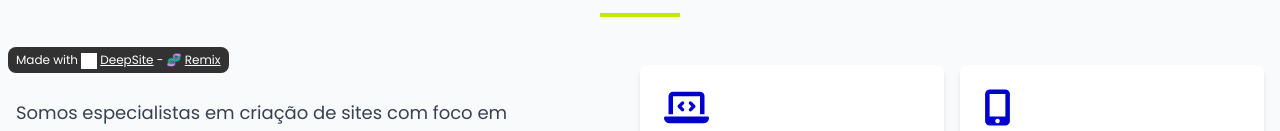
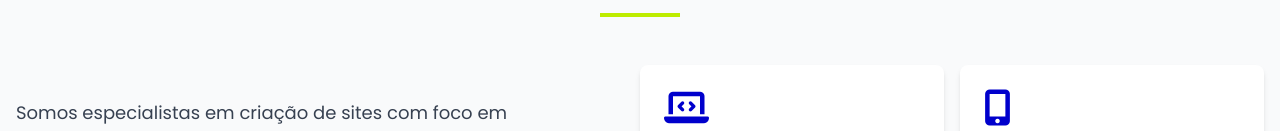
Before and after one commit to matheusmathias365/upstream-technology, a plain HTML site: page index.html in a window 1280 px wide. Shown: the part 719-850 px from the top of the page. Drawn offline with nearby package versions, Linux system fonts and the light colour scheme; grey boxes are pictures that could not be loaded.

Commit message:
Update index.html

```diff
--- a/index.html
+++ b/index.html
@@ -780,5 +780,4 @@
             });
         });
     </script>
-<p style="border-radius: 8px; text-align: center; font-size: 12px; color: #fff; margin-top: 16px;position: fixed; left: 8px; bottom: 8px; z-index: 10; background: rgba(0, 0, 0, 0.8); padding: 4px 8px;">Made with <img src="https://enzostvs-deepsite.hf.space/logo.svg" alt="DeepSite Logo" style="width: 16px; height: 16px; vertical-align: middle;display:inline-block;margin-right:3px;filter:brightness(0) invert(1);"><a href="https://enzostvs-deepsite.hf.space" style="color: #fff;text-decoration: underline;" target="_blank" >DeepSite</a> - 🧬 <a href="https://enzostvs-deepsite.hf.space?remix=MatheusMathiasFernandes/upstream-technology" style="color: #fff;text-decoration: underline;" target="_blank" >Remix</a></p></body>
 </html>
```
